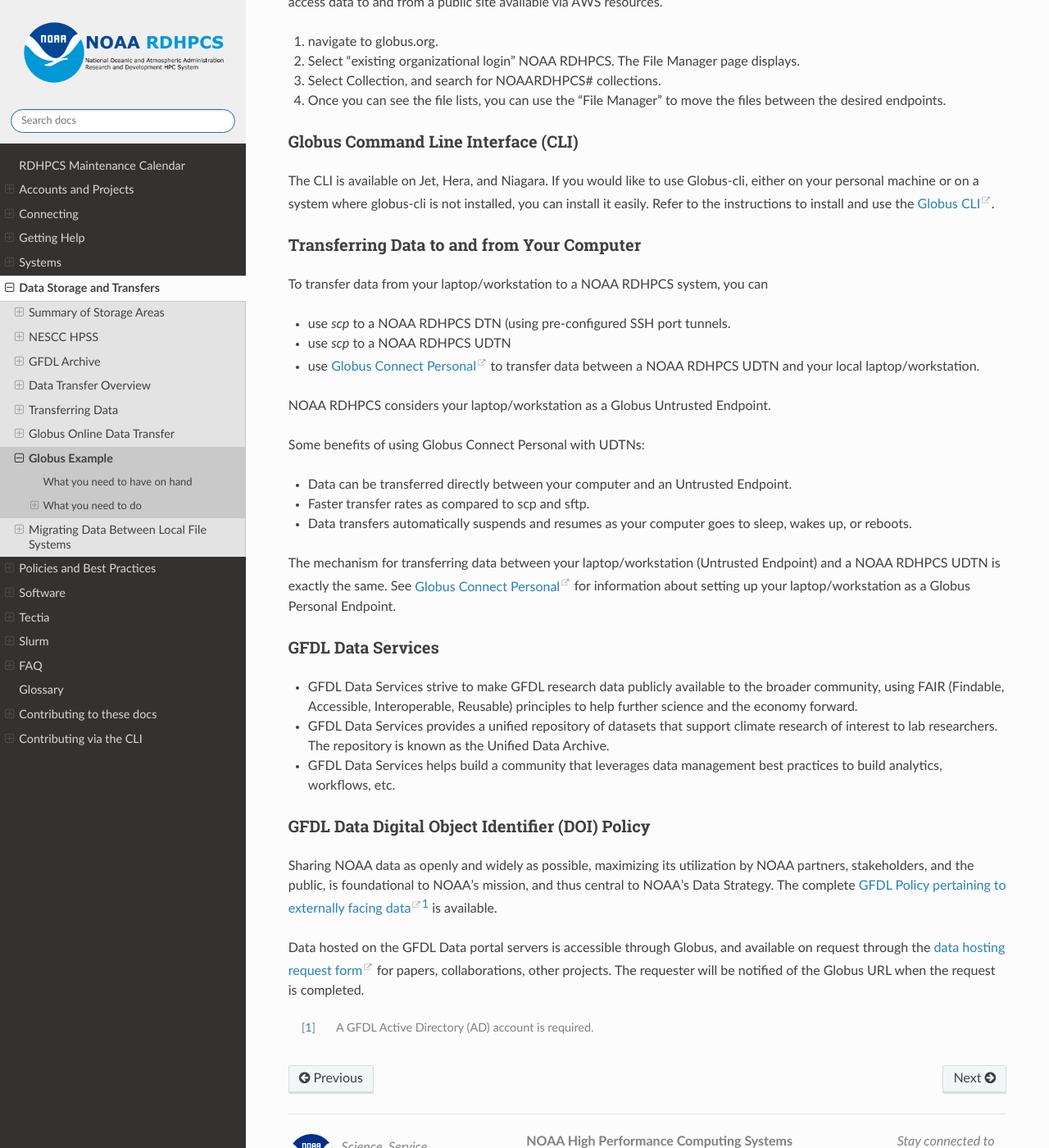
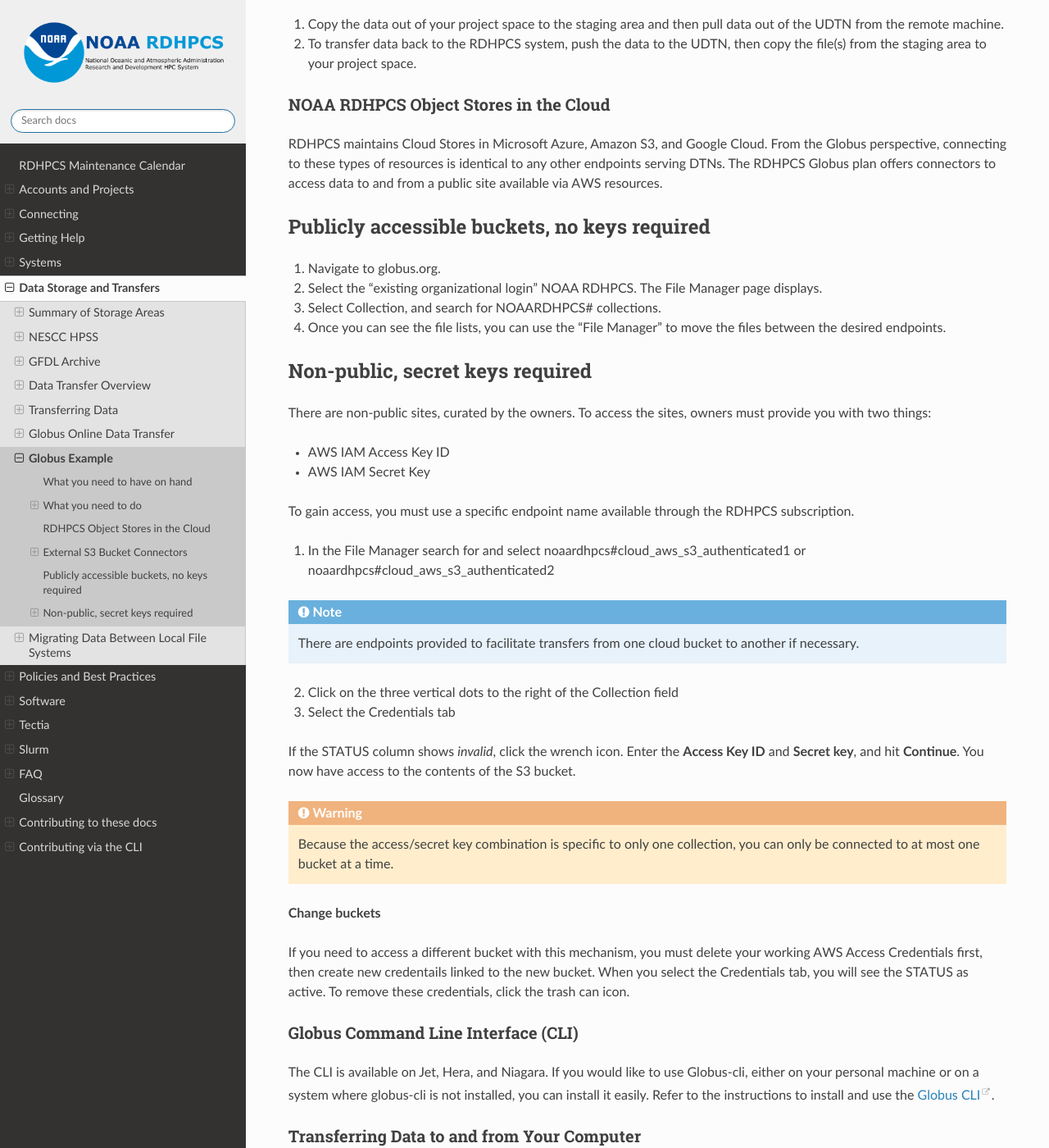
Before and after one commit to NOAA-RDHPCS/noaa-rdhpcs.github.io, a Sphinx documentation site: the page built from source/data/globus_example.rst, in a window 1280 px wide and 1400 px high, scrolled down 2914 px. Shown: the whole window at 82% size. Built offline with Sphinx 7.4.7 and the Read the Docs theme 3.1.0, drawn with Linux system fonts in a browser that asks for light colours; some of the changed text lies outside the part shown.

Commit message:
update globus issue #270

```diff
--- a/source/data/globus_example.rst
+++ b/source/data/globus_example.rst
@@ -158,7 +158,8 @@ partner clusters:
      - Anywhere
 
 
-**RDHPCS Object Stores in the Cloud**
+RDHPCS Object Stores in the Cloud
+---------------------------------
 
 +-------------------------------------------+---------------------------------+
 | Endpoint/Collection                       | Description                     |
@@ -169,6 +170,20 @@ partner clusters:
 +-------------------------------------------+---------------------------------+
 | noaardhpcs#cloud_gcp_rdhpcs_projects      | Google Cloud RDHPCS endpoint    |
 +-------------------------------------------+---------------------------------+
+
+External S3 Bucket Connectors
+-----------------------------
+
++---------------------------------------+-------------------------------------+
+| Endpoint/Collection                   | Description                         |
++=======================================+=====================================+
+| noaardhpcs#cloud_aws_s3_public        | Public AWS S3 connector             |
++---------------------------------------+-------------------------------------+
+| noaardhpcs#cloud_aws_s3_authenticated | Non-public managed AWS S3 connector |
++---------------------------------------+-------------------------------------+
+| noaardhpcs#cloud_aws_s3_authenticated2| Non-public managed AWS S3 connector |
++---------------------------------------+-------------------------------------+
+
 
 NOAA RDHPCS Globus Endpoint Types
 =================================
@@ -212,12 +227,53 @@ of resources is identical to any other endpoints serving DTNs. The
 RDHPCS Globus plan offers connectors to access data to and from a
 public site available via AWS resources.
 
-#. navigate to globus.org.
-#. Select “existing organizational login” NOAA RDHPCS. The File
+Publicly accessible buckets, no keys required
+---------------------------------------------
+
+#. Navigate to globus.org.
+#. Select the “existing organizational login” NOAA RDHPCS. The File
    Manager page displays.
 #. Select Collection, and search for NOAARDHPCS# collections.
 #. Once you can see the file lists, you can use the “File Manager” to
    move the files between the desired endpoints.
+
+Non-public, secret keys required
+--------------------------------
+There are non-public sites, curated by the owners. To access the sites,
+owners must provide you with two things:
+
+- AWS IAM Access Key ID
+- AWS IAM Secret Key
+
+To gain access, you must use a specific endpoint name available through the
+RDHPCS subscription.
+
+1. In the File Manager search for and select
+   noaardhpcs#cloud_aws_s3_authenticated1 or
+   noaardhpcs#cloud_aws_s3_authenticated2
+
+.. note::
+
+  There are endpoints provided to facilitate transfers from one cloud bucket to another if necessary.
+
+2. Click on the three vertical dots to the right of the Collection field
+3. Select the Credentials tab
+
+If the STATUS column shows *invalid*, click the wrench icon.
+Enter the **Access Key ID** and **Secret key**, and hit **Continue**.
+You now have access to the contents of the S3 bucket.
+
+.. warning::
+
+  Because the access/secret key combination is specific to only one collection,
+  you can only be connected to at most one bucket at a time.
+
+**Change buckets**
+
+If you need to access a different bucket with this mechanism, you must delete
+your working AWS Access Credentials first, then create new credentails linked
+to the new bucket. When you select the Credentials tab, you will see the STATUS
+as active. To remove these credentials, click the trash can icon.
 
 Globus Command Line Interface (CLI)
 ===================================
```
